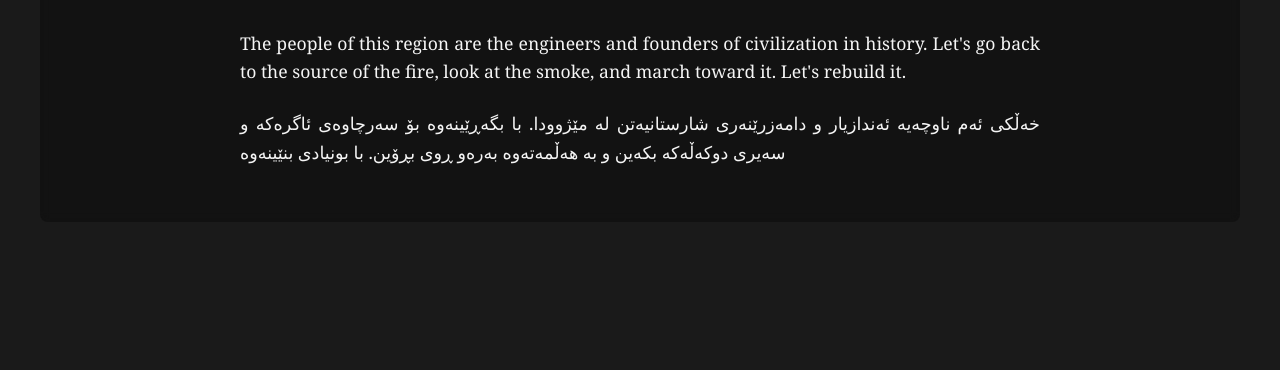
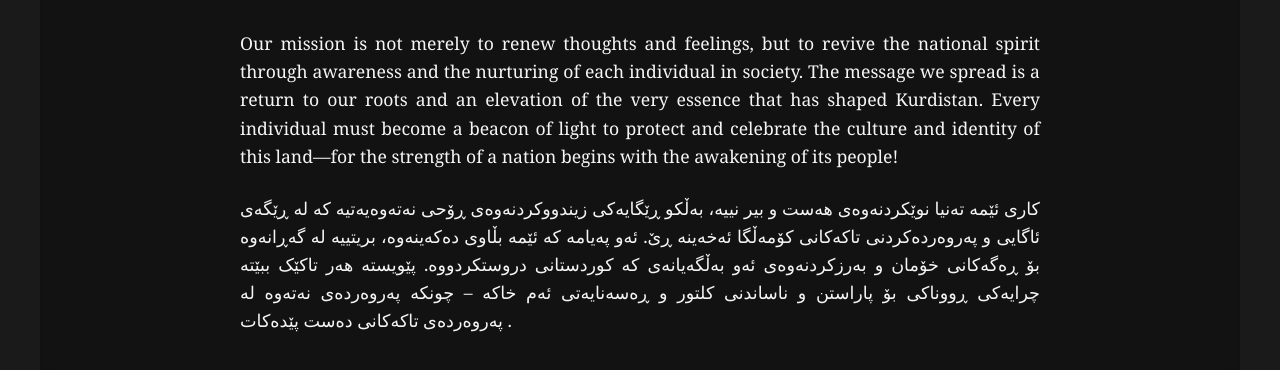
Before and after one commit to dukelihelmet/krd, a plain HTML site: page index.html in a window 1280 px wide. Shown: the part 226-596 px from the top of the page. Drawn offline with Linux system fonts and the light colour scheme.

Commit message:
Update index.html

```diff
--- a/index.html
+++ b/index.html
@@ -27,8 +27,8 @@
             <div class="content-wrapper">
                 <h1>About Our Movement</h1>
                 <div class="about-content">
-                    <p>The people of this region are the engineers and founders of civilization in history. Let's go back to the source of the fire, look at the smoke, and march toward it. Let's rebuild it.</p>
-                    <p>خەڵکی ئەم ناوچەیە ئەندازیار و دامەزرێنەری شارستانیەتن لە مێژوودا. با بگەڕێینەوە بۆ سەرچاوەی ئاگرەکە و سەیری دوکەڵەکە بکەین و بە هەڵمەتەوە بەرەو ڕوی بڕۆین. با بونیادی بنێینەوە</p>
+                    <p>Our mission is not merely to renew thoughts and feelings, but to revive the national spirit through awareness and the nurturing of each individual in society. The message we spread is a return to our roots and an elevation of the very essence that has shaped Kurdistan. Every individual must become a beacon of light to protect and celebrate the culture and identity of this land—for the strength of a nation begins with the awakening of its people!</p>
+                    <p>کاری ئێمە تەنیا نوێکردنەوەی هەست و بیر نییە، بەڵکو ڕێگایەکی زیندووکردنەوەی ڕۆحی نەتەوەیەتیە کە لە ڕێگەی ئاگایی و پەروەردەکردنی تاکەکانی کۆمەڵگا ئەخەینە ڕێ. ئەو پەیامە کە ئێمە بڵاوی دەکەینەوە، بریتییە لە گەڕانەوە بۆ ڕەگەکانی خۆمان و بەرزکردنەوەی ئەو بەڵگەیانەی کە کوردستانی دروستکردووە. پێویستە هەر تاکێک ببێتە چرایەکی ڕووناکی بۆ پاراستن و ناساندنی کلتور و ڕەسەنایەتی ئەم خاکە – چونکە پەروەردەی نەتەوە لە پەروەردەی تاکەکانی دەست پێدەکات .</p>
 
             </div>
         </section>
```
